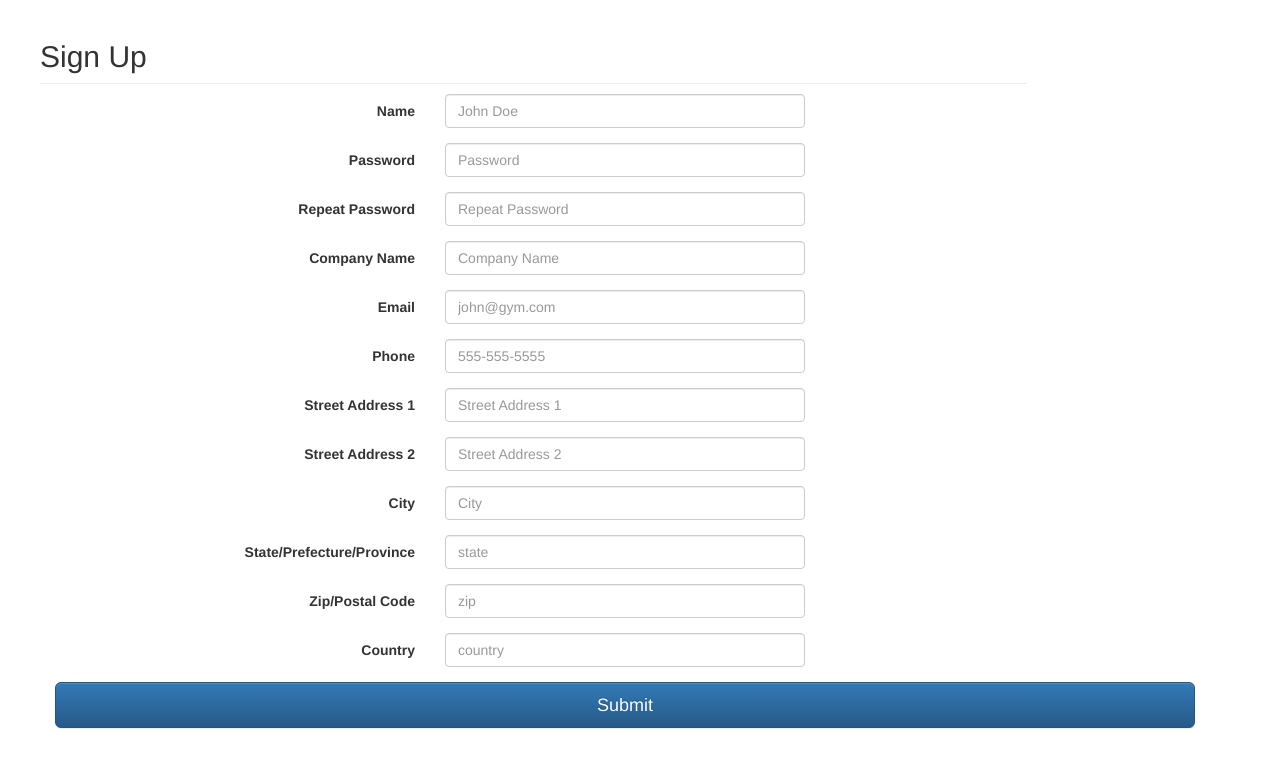
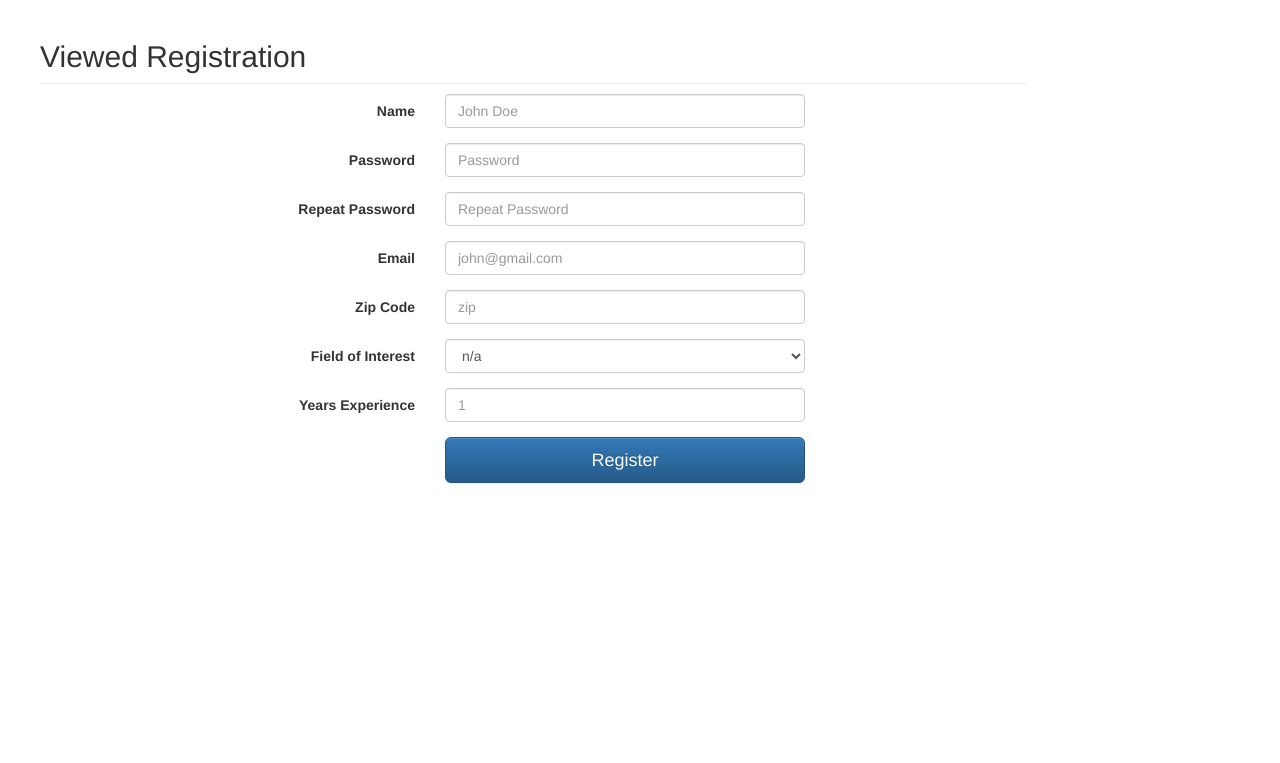
Before and after one commit to dnascimb/viewed, a Flask app: page /new_user_request in a window 1280 px wide. Shown: the part 50-813 px from the top of the page. Run offline with Flask 2, Linux system fonts and the light colour scheme; data that the repository does not hold is empty; some libraries are stand-ins or nearby versions.

```diff
--- a/viewed/database.py
+++ b/viewed/database.py
@@ -2,7 +2,7 @@ from sqlalchemy import create_engine
 from sqlalchemy.orm import scoped_session, sessionmaker
 from sqlalchemy.ext.declarative import declarative_base
 
-engine = create_engine('mysql+pymysql://user:password@localhost/viewed?charset=utf8', echo=True, convert_unicode=True)
+engine = create_engine('mysql+pymysql://root:34Jellon@localhost/viewed?charset=utf8', echo=True, convert_unicode=True)
 db_session = scoped_session(sessionmaker(autocommit=False,
                                          autoflush=False,
                                          bind=engine))
--- a/viewed/templates/signup.html
+++ b/viewed/templates/signup.html
@@ -1,6 +1,6 @@
 {% extends "homepage.html" %}
 {% block body %}
-        <h2 class="sub-header">Sign Up</h2>
+        <h2 class="sub-header">Viewed Registration</h2>
         <div class="container">
         {% if error %}<div class="alert alert-danger" role="alert">{{ error }}</div> {% endif %}
 
@@ -38,85 +38,54 @@
 
 			<!-- Text input-->
 			<div class="form-group">
-			  <label class="col-md-4 control-label" for="inputCompanyName">Company Name</label>
+			  <label class="col-md-4 control-label" for="inputEmail">Email</label>
 			  <div class="col-md-4">
-			  <input id="inputCompanyName" name="inputCompanyName" type="text" placeholder="Company Name" class="form-control input-md" value="{{ retCompany }}">
+			  <input id="inputEmail" name="inputEmail" type="email" placeholder="john@gmail.com" class="form-control input-md" required value="{{ retEmail }}">
 			  <!--<span class="help-block">help</span>  -->
 			  </div>
 			</div>
 
 			<!-- Text input-->
 			<div class="form-group">
-			  <label class="col-md-4 control-label" for="inputEmail">Email</label>
-			  <div class="col-md-4">
-			  <input id="inputEmail" name="inputEmail" type="email" placeholder="john@gym.com" class="form-control input-md" required value="{{ retEmail }}">
-			  <!--<span class="help-block">help</span>  -->
-			  </div>
-			</div>
-
-			<!-- Text input-->
-			<div class="form-group">
-			  <label class="col-md-4 control-label" for="inputPhone">Phone</label>
-			  <div class="col-md-4">
-			  <input id="inputPhone" name="inputPhone" type="tel" placeholder="555-555-5555" class="form-control input-md" required value="{{ retPhone }}">
-			  <!--<span class="help-block">help</span>  -->
-			  </div>
-			</div>
-
-			<!-- Text input-->
-			<div class="form-group">
-			  <label class="col-md-4 control-label" for="inputStreetAddress1">Street Address 1</label>
-			  <div class="col-md-4">
-			  <input id="inputStreetAddress1" name="inputStreetAddress1" type="text" placeholder="Street Address 1" class="form-control input-md" required value="{{ retStreet1 }}">
-			  <!--<span class="help-block">help</span>  -->
-			  </div>
-			</div>
-
-			<!-- Text input-->
-			<div class="form-group">
-			  <label class="col-md-4 control-label" for="inputStreetAddress2">Street Address 2</label>
-			  <div class="col-md-4">
-			  <input id="inputStreetAddress2" name="inputStreetAddress2" type="text" placeholder="Street Address 2" class="form-control input-md" value="{{ retStreet2 }}">
-			  <!--<span class="help-block">help</span>  -->
-			  </div>
-			</div>
-
-			<!-- Text input-->
-			<div class="form-group">
-			  <label class="col-md-4 control-label" for="inputCity">City</label>
-			  <div class="col-md-4">
-			  <input id="inputCity" name="inputCity" type="text" placeholder="City" class="form-control input-md" required value="{{ retCity }}">
-			  <!--<span class="help-block">help</span>  -->
-			  </div>
-			</div>
-
-			<!-- Text input-->
-			<div class="form-group">
-			  <label class="col-md-4 control-label" for="inputState">State/Prefecture/Province</label>
-			  <div class="col-md-4">
-			  <input id="inputState" name="inputState" type="text" placeholder="state" class="form-control input-md" required value="{{ retState }}">
-			  <!--<span class="help-block">help</span>  -->
-			  </div>
-			</div>
-
-			<!-- Text input-->
-			<div class="form-group">
-			  <label class="col-md-4 control-label" for="inputZip">Zip/Postal Code</label>
+			  <label class="col-md-4 control-label" for="inputZip">Zip Code</label>
 			  <div class="col-md-4">
 			  <input id="inputZip" name="inputZip" type="text" placeholder="zip" class="form-control input-md" required value="{{ retZip }}">
 			  <!--<span class="help-block">help</span>  -->
 			  </div>
 			</div>
 
+			<!-- Select Basic -->
+			<div class="form-group">
+			  <label class="col-md-4 control-label" for="inputFOI">Field of Interest</label>
+			  <div class="col-md-4">
+			    <select id="inputFOI" name="inputFOI" class="form-control">
+			    {% for foi in foi_options %}
+                 <option value="{{foi.name}}">{{foi.name}}</option>
+                {% else %}
+                <option value="n/a">n/a</option>
+                {% endfor %}
+			    </select>
+			  </div>
+			</div>
+
 			<!-- Text input-->
 			<div class="form-group">
-			  <label class="col-md-4 control-label" for="inputCountry">Country</label>
+			  <label class="col-md-4 control-label" for="inputYears">Years Experience</label>
 			  <div class="col-md-4">
-			  <input id="inputCountry" name="inputCountry" type="text" placeholder="country" class="form-control input-md" required value="{{ retCountry }}">
+			  <input id="inputYears" name="inputYears" type="text" placeholder="1" class="form-control input-md" value="{{ retYears }}">
 			  <!--<span class="help-block">help</span>  -->
 			  </div>
 			</div>
-            <button class="btn btn-lg btn-primary btn-block" type="submit" method="post">Submit</button>
+
+			<!-- Button -->
+			<div class="form-group">
+			  <label class="col-md-4 control-label"></label>
+			  <div class="col-md-4">
+			  <button class="btn btn-lg btn-primary btn-block" type="submit" method="post">Register</button>
+			  </div>
+			</div>
+
+
 			</fieldset>
           </form>
          </div>
--- a/viewed/view_user.py
+++ b/viewed/view_user.py
@@ -6,10 +6,12 @@ from flask import request, session, redirect, url_for, abort, \
 from viewed.models import User
 from sqlalchemy import func
 from viewed.database import db_session
+from viewed.models import FOI
 
 @app.route('/new_user_request', methods=['GET'])
 def new_user_request():
-    return render_template('signup.html')
+    options = FOI.query.all()
+    return render_template('signup.html', foi_options=options)
 
 @app.route('/create_user_request', methods=['POST'])
 def create_user_request():
```
Also changed, not shown: viewed/models.py (+14 -0 lines), viewed/templates/index.html (+5 -4 lines).
